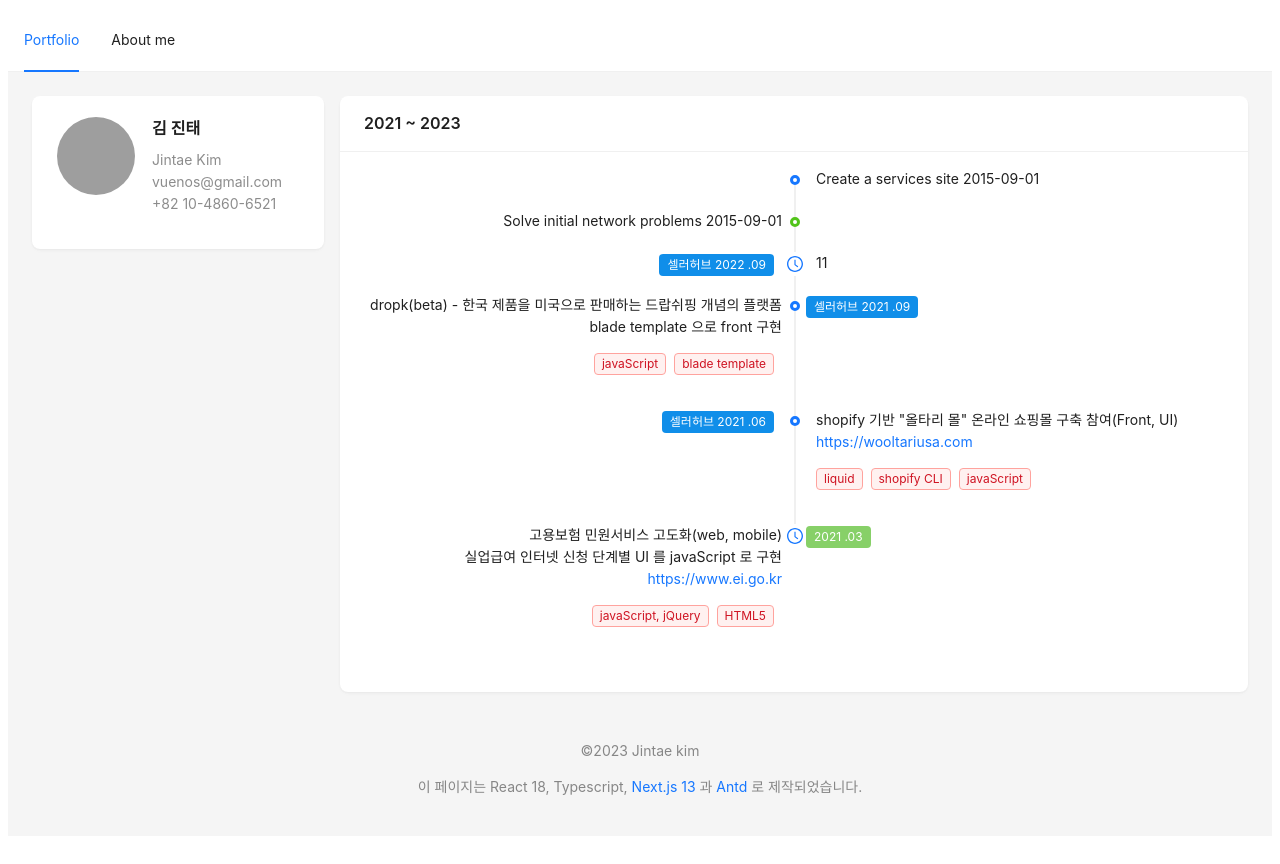
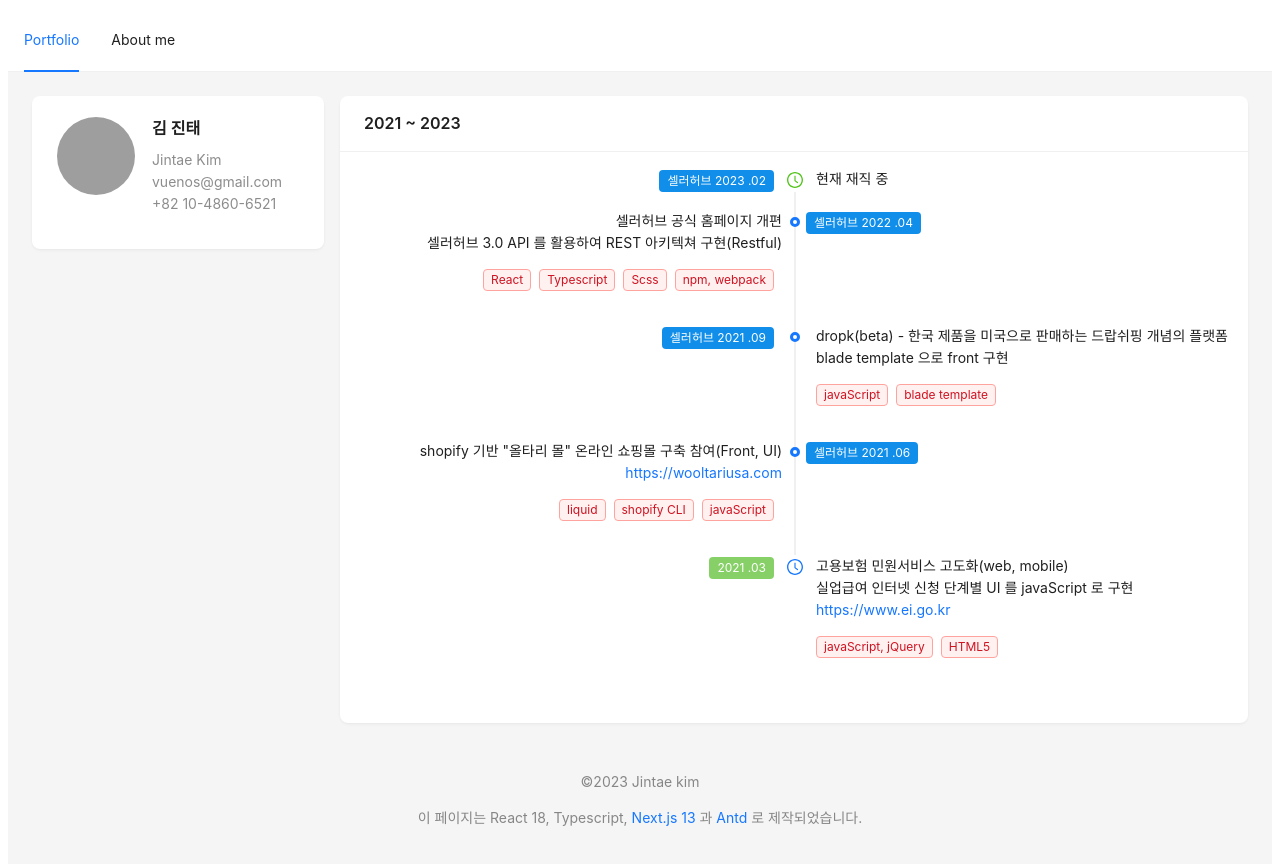
Before and after one commit to vuenos/jintaekim, a Next.js app: page / in a window 1280 px wide. Shown: the top 864 px of the page. Built offline with nearby package versions, Linux system fonts and the light colour scheme; grey boxes are pictures that could not be loaded.

Commit message:
add history

```diff
--- a/pages/index.tsx
+++ b/pages/index.tsx
@@ -43,16 +43,27 @@ const myData = [
 
 const year2023 = [
   {
-    children: 'Create a services site 2015-09-01',
-  },
-  {
-    children: 'Solve initial network problems 2015-09-01',
+    dot: <ClockCircleOutlined style={{ fontSize: '16px' }} />,
+    label: (<Tag color="#108ee9">셀러허브 2023 .02</Tag>),
+    children: '현재 재직 중',
     color: 'green',
   },
   {
-    dot: <ClockCircleOutlined style={{ fontSize: '16px' }} />,
-    label: (<Tag color="#108ee9">셀러허브 2022 .09</Tag>),
-    children: '11',
+    label: (<Tag color="#108ee9">셀러허브 2022 .04</Tag>),
+    children:
+      <>
+        <Paragraph>
+          셀러허브 공식 홈페이지 개편<br />
+          셀러허브 3.0 API 를 활용하여 REST 아키텍쳐 구현(Restful)
+        </Paragraph>
+        <Paragraph>
+          <Tag color="red">React</Tag>
+          <Tag color="red">Typescript</Tag>
+          <Tag color="red">Scss</Tag>
+          <Tag color="red">npm, webpack</Tag>
+        </Paragraph>
+      </>
+    ,
   },
   {
     label: (<Tag color="#108ee9">셀러허브 2021 .09</Tag>),
```
